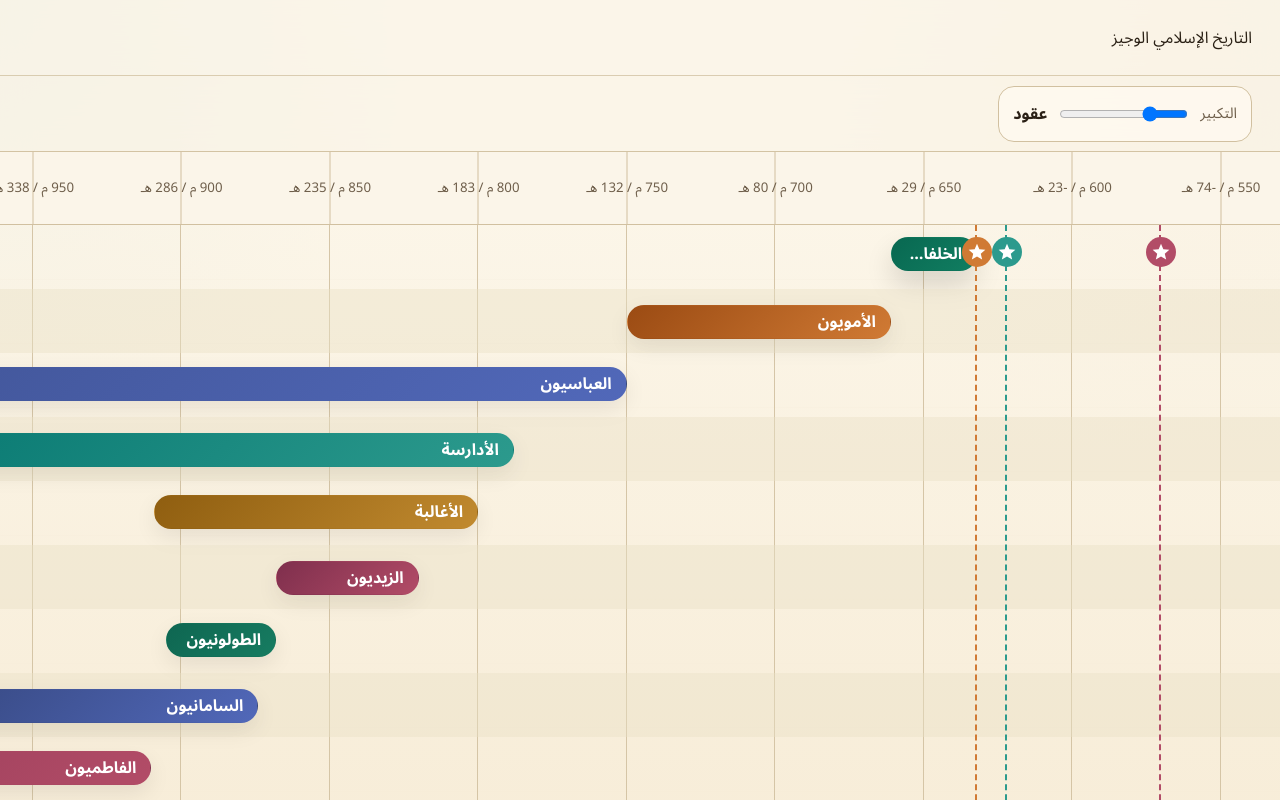
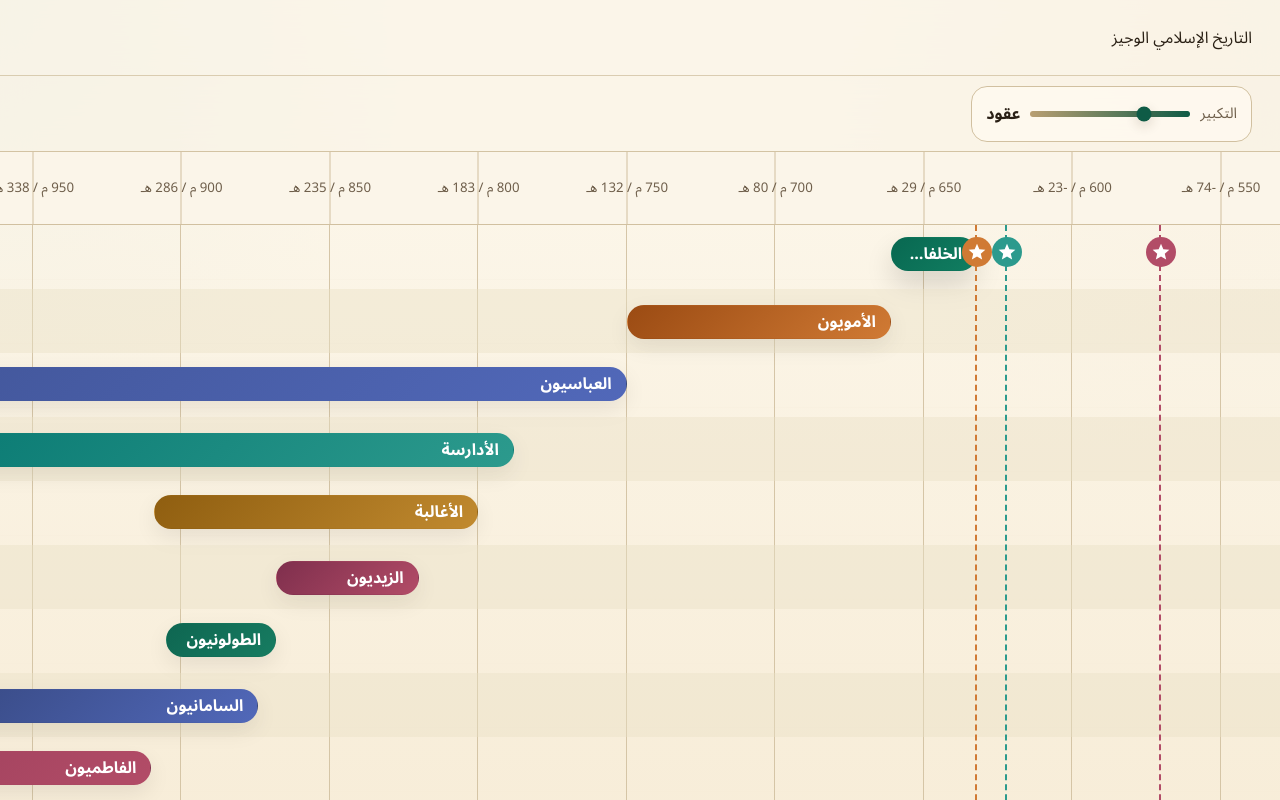
Before and after one commit to mohmoussad/interactive-wajiz, a React (Vite) app: page /timeline in a window 1280 px wide. Built offline with nearby package versions, Linux system fonts and the light colour scheme; the HTML template or start-up script is replaced by a standard one.

Commit message:
style: theme native zoom range control to match project palette

```diff
--- a/src/index.css
+++ b/src/index.css
@@ -135,8 +135,46 @@ select {
   background: rgba(255, 250, 240, 0.76);
 }
 
-.zoom-control .MuiSlider-root {
+.zoom-control input[type="range"] {
   width: 160px;
+  margin: 0;
+  accent-color: var(--accent);
+  background: transparent;
+  cursor: pointer;
+}
+
+.zoom-control input[type="range"]::-webkit-slider-runnable-track {
+  height: 6px;
+  border-radius: 999px;
+  background: linear-gradient(270deg, var(--accent), var(--line-strong));
+}
+
+.zoom-control input[type="range"]::-webkit-slider-thumb {
+  -webkit-appearance: none;
+  appearance: none;
+  width: 16px;
+  height: 16px;
+  margin-top: -5px;
+  border: 2px solid var(--accent);
+  border-radius: 50%;
+  background: var(--panel-strong);
+  box-shadow: 0 4px 12px rgba(61, 42, 18, 0.16);
+}
+
+.zoom-control input[type="range"]::-moz-range-track {
+  height: 6px;
+  border: 0;
+  border-radius: 999px;
+  background: linear-gradient(270deg, var(--accent), var(--line-strong));
+}
+
+.zoom-control input[type="range"]::-moz-range-thumb {
+  width: 16px;
+  height: 16px;
+  border: 2px solid var(--accent);
+  border-radius: 50%;
+  background: var(--panel-strong);
+  box-shadow: 0 4px 12px rgba(61, 42, 18, 0.16);
 }
 
 .field span:first-child,
```
